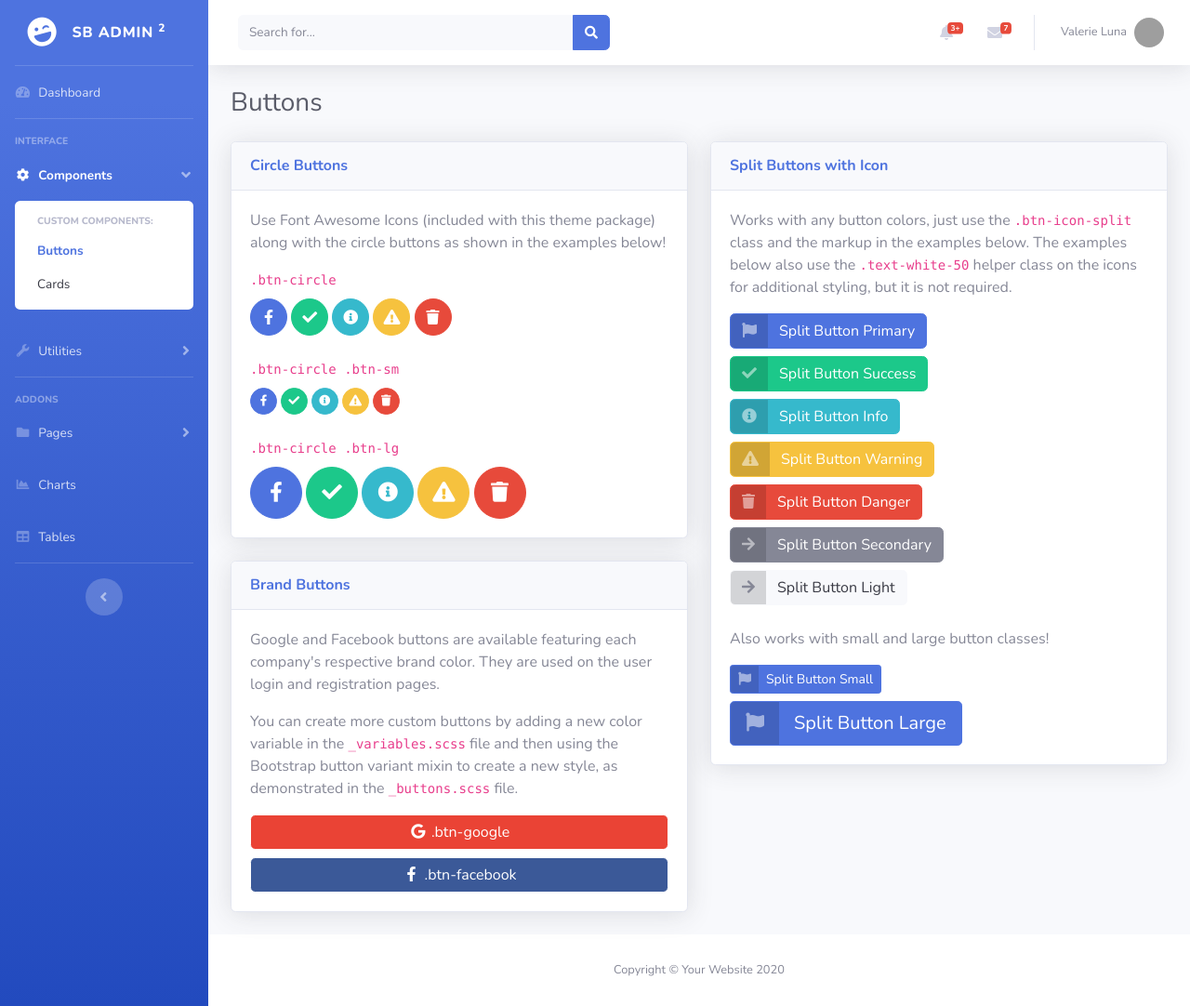
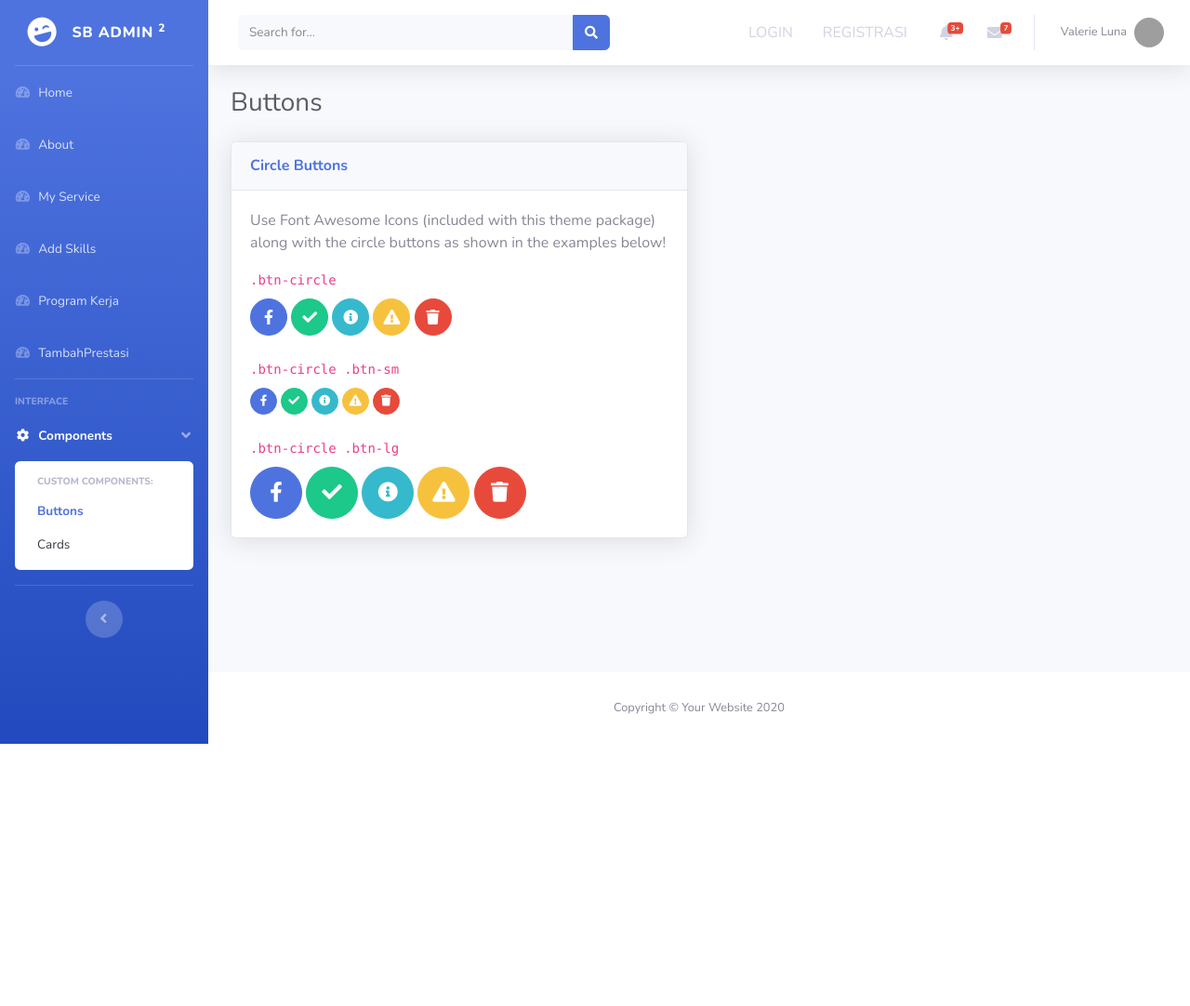
Before and after one commit to sihabembuns369/belajar-ci, a CodeIgniter app: page /belajar_github/ in a window 1280 px wide. Shown: the whole page at 93% size. After the commit the page ends 800 px from the top, so only its background shows below. Run offline with CodeIgniter, Linux system fonts and the light colour scheme; grey boxes are pictures that could not be loaded.

Commit message:
menambahkan menu dan menghapus sebagian yang tidak diperlukan kita menambahkan menu sekaligus menambahkan base_urlnya ini nnti alur dari website ini ketika kita belum login maka menu login dan registeer akan tampil ketika kita belum login maka menu sidebar seperti skills, prestasi, program kerja itu nnti sementara akan dihilangkan
tetapi jika sudah login maka menu yang tadinya hilang akan terlihat karena sudah ada users yang login

```diff
--- a/application/views/frontend/home.php
+++ b/application/views/frontend/home.php
@@ -41,9 +41,39 @@
 
       <!-- Nav Item - Dashboard -->
       <li class="nav-item">
-        <a class="nav-link" href="index.html">
+        <a class="nav-link" href="<?=base_url('')?>">
           <i class="fas fa-fw fa-tachometer-alt"></i>
-          <span>Dashboard</span></a>
+          <span>Home</span></a>
+      </li>
+
+      <li class="nav-item">
+        <a class="nav-link" href="<?=base_url('about')?>">
+          <i class="fas fa-fw fa-tachometer-alt"></i>
+          <span>About</span></a>
+      </li>
+
+      <li class="nav-item">
+        <a class="nav-link" href="<?=base_url('service')?>">
+          <i class="fas fa-fw fa-tachometer-alt"></i>
+          <span>My Service</span></a>
+      </li>
+
+      <li class="nav-item">
+        <a class="nav-link" href="<?=base_url('skills')?>">
+          <i class="fas fa-fw fa-tachometer-alt"></i>
+          <span>Add Skills</span></a>
+      </li>
+
+      <li class="nav-item">
+        <a class="nav-link" href="<?=base_url('program')?>">
+          <i class="fas fa-fw fa-tachometer-alt"></i>
+          <span>Program Kerja</span></a>
+      </li>
+
+      <li class="nav-item">
+        <a class="nav-link" href="<?=base_url('prestasi')?>">
+          <i class="fas fa-fw fa-tachometer-alt"></i>
+          <span>TambahPrestasi</span></a>
       </li>
 
       <!-- Divider -->
@@ -67,65 +97,6 @@
             <a class="collapse-item" href="cards.html">Cards</a>
           </div>
         </div>
-      </li>
-
-      <!-- Nav Item - Utilities Collapse Menu -->
-      <li class="nav-item">
-        <a class="nav-link collapsed" href="#" data-toggle="collapse" data-target="#collapseUtilities" aria-expanded="true" aria-controls="collapseUtilities">
-          <i class="fas fa-fw fa-wrench"></i>
-          <span>Utilities</span>
-        </a>
-        <div id="collapseUtilities" class="collapse" aria-labelledby="headingUtilities" data-parent="#accordionSidebar">
-          <div class="bg-white py-2 collapse-inner rounded">
-            <h6 class="collapse-header">Custom Utilities:</h6>
-            <a class="collapse-item" href="utilities-color.html">Colors</a>
-            <a class="collapse-item" href="utilities-border.html">Borders</a>
-            <a class="collapse-item" href="utilities-animation.html">Animations</a>
-            <a class="collapse-item" href="utilities-other.html">Other</a>
-          </div>
-        </div>
-      </li>
-
-      <!-- Divider -->
-      <hr class="sidebar-divider">
-
-      <!-- Heading -->
-      <div class="sidebar-heading">
-        Addons
-      </div>
-
-      <!-- Nav Item - Pages Collapse Menu -->
-      <li class="nav-item">
-        <a class="nav-link collapsed" href="#" data-toggle="collapse" data-target="#collapsePages" aria-expanded="true" aria-controls="collapsePages">
-          <i class="fas fa-fw fa-folder"></i>
-          <span>Pages</span>
-        </a>
-        <div id="collapsePages" class="collapse" aria-labelledby="headingPages" data-parent="#accordionSidebar">
-          <div class="bg-white py-2 collapse-inner rounded">
-            <h6 class="collapse-header">Login Screens:</h6>
-            <a class="collapse-item" href="login.html">Login</a>
-            <a class="collapse-item" href="register.html">Register</a>
-            <a class="collapse-item" href="forgot-password.html">Forgot Password</a>
-            <div class="collapse-divider"></div>
-            <h6 class="collapse-header">Other Pages:</h6>
-            <a class="collapse-item" href="404.html">404 Page</a>
-            <a class="collapse-item" href="blank.html">Blank Page</a>
-          </div>
-        </div>
-      </li>
-
-      <!-- Nav Item - Charts -->
-      <li class="nav-item">
-        <a class="nav-link" href="charts.html">
-          <i class="fas fa-fw fa-chart-area"></i>
-          <span>Charts</span></a>
-      </li>
-
-      <!-- Nav Item - Tables -->
-      <li class="nav-item">
-        <a class="nav-link" href="tables.html">
-          <i class="fas fa-fw fa-table"></i>
-          <span>Tables</span></a>
       </li>
 
       <!-- Divider -->
@@ -167,6 +138,19 @@
 
           <!-- Topbar Navbar -->
           <ul class="navbar-nav ml-auto">
+
+            <!-- Nav Item - Messages -->
+            <li class="nav-item  no-arrow mx-1">
+              <a class="nav-link" href="#" id="messages" role="button" aria-haspopup="true" aria-expanded="false">
+                LOGIN
+              </a>
+            </li>
+
+            <li class="nav-item  no-arrow mx-1">
+              <a class="nav-link" href="#" id="messages" role="button" aria-haspopup="true" aria-expanded="false">
+                REGISTRASI
+              </a>
+            </li>
 
             <!-- Nav Item - Search Dropdown (Visible Only XS) -->
             <li class="nav-item dropdown no-arrow d-sm-none">
@@ -236,6 +220,7 @@
                 <a class="dropdown-item text-center small text-gray-500" href="#">Show All Alerts</a>
               </div>
             </li>
+
 
             <!-- Nav Item - Messages -->
             <li class="nav-item dropdown no-arrow mx-1">
@@ -405,96 +390,6 @@
                 </div>
               </div>
 
-              <!-- Brand Buttons -->
-              <div class="card shadow mb-4">
-                <div class="card-header py-3">
-                  <h6 class="m-0 font-weight-bold text-primary">Brand Buttons</h6>
-                </div>
-                <div class="card-body">
-                  <p>Google and Facebook buttons are available featuring each company's respective brand color. They are used on the user login and registration pages.</p>
-                  <p>You can create more custom buttons by adding a new color variable in the <code>_variables.scss</code> file and then using the Bootstrap button variant mixin to create a new style, as demonstrated in the <code>_buttons.scss</code> file.</p>
-                  <a href="#" class="btn btn-google btn-block"><i class="fab fa-google fa-fw"></i> .btn-google</a>
-                  <a href="#" class="btn btn-facebook btn-block"><i class="fab fa-facebook-f fa-fw"></i> .btn-facebook</a>
-
-                </div>
-              </div>
-
-            </div>
-
-            <div class="col-lg-6">
-
-              <div class="card shadow mb-4">
-                <div class="card-header py-3">
-                  <h6 class="m-0 font-weight-bold text-primary">Split Buttons with Icon</h6>
-                </div>
-                <div class="card-body">
-                  <p>Works with any button colors, just use the <code>.btn-icon-split</code> class and the markup in the examples below. The examples below also use the <code>.text-white-50</code> helper class on the icons for additional styling, but it is not required.</p>
-                  <a href="#" class="btn btn-primary btn-icon-split">
-                    <span class="icon text-white-50">
-                      <i class="fas fa-flag"></i>
-                    </span>
-                    <span class="text">Split Button Primary</span>
-                  </a>
-                  <div class="my-2"></div>
-                  <a href="#" class="btn btn-success btn-icon-split">
-                    <span class="icon text-white-50">
-                      <i class="fas fa-check"></i>
-                    </span>
-                    <span class="text">Split Button Success</span>
-                  </a>
-                  <div class="my-2"></div>
-                  <a href="#" class="btn btn-info btn-icon-split">
-                    <span class="icon text-white-50">
-                      <i class="fas fa-info-circle"></i>
-                    </span>
-                    <span class="text">Split Button Info</span>
-                  </a>
-                  <div class="my-2"></div>
-                  <a href="#" class="btn btn-warning btn-icon-split">
-                    <span class="icon text-white-50">
-                      <i class="fas fa-exclamation-triangle"></i>
-                    </span>
-                    <span class="text">Split Button Warning</span>
-                  </a>
-                  <div class="my-2"></div>
-                  <a href="#" class="btn btn-danger btn-icon-split">
-                    <span class="icon text-white-50">
-                      <i class="fas fa-trash"></i>
-                    </span>
-                    <span class="text">Split Button Danger</span>
-                  </a>
-                  <div class="my-2"></div>
-                  <a href="#" class="btn btn-secondary btn-icon-split">
-                    <span class="icon text-white-50">
-                      <i class="fas fa-arrow-right"></i>
-                    </span>
-                    <span class="text">Split Button Secondary</span>
-                  </a>
-                  <div class="my-2"></div>
-                  <a href="#" class="btn btn-light btn-icon-split">
-                    <span class="icon text-gray-600">
-                      <i class="fas fa-arrow-right"></i>
-                    </span>
-                    <span class="text">Split Button Light</span>
-                  </a>
-                  <div class="mb-4"></div>
-                  <p>Also works with small and large button classes!</p>
-                  <a href="#" class="btn btn-primary btn-icon-split btn-sm">
-                    <span class="icon text-white-50">
-                      <i class="fas fa-flag"></i>
-                    </span>
-                    <span class="text">Split Button Small</span>
-                  </a>
-                  <div class="my-2"></div>
-                  <a href="#" class="btn btn-primary btn-icon-split btn-lg">
-                    <span class="icon text-white-50">
-                      <i class="fas fa-flag"></i>
-                    </span>
-                    <span class="text">Split Button Large</span>
-                  </a>
-                </div>
-              </div>
-
             </div>
 
           </div>
```
